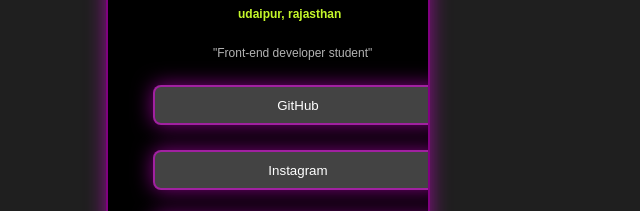
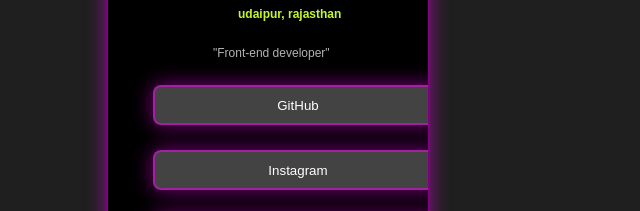
Before and after one commit to kunalbairwa/calciulator, a plain HTML site: page index.html in a window 1280 px wide. Shown: the part 369-580 px from the top of the page, 372-1012 px from the left. Drawn offline with Linux system fonts and the light colour scheme.

Commit message:
Update index.html

```diff
--- a/index.html
+++ b/index.html
@@ -15,7 +15,7 @@
             <img src="assets\unknown.jpg" alt="avatar" height="80" width="80">
             <h2>Kunal Bairwa</h2>
             <h3> udaipur, rajasthan </h3>
-            <p>"Front-end developer student"</p>
+            <p>"Front-end developer"</p>
 
 
           <a href="https://github.com/kunalbairwa"> <button>GitHub</button></a>  <br>
```
